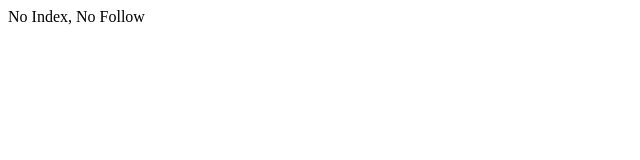
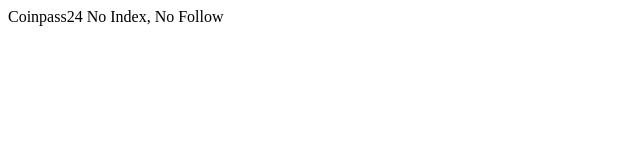
Before and after one commit to coinpass24/coinpass24.github.io, a plain HTML site: page index.html in a window 1280 px wide. Shown: the whole page, without its empty margins (0-640 px from the left). Drawn offline with Linux system fonts and the light colour scheme.

Commit message:
Update index.html

```diff
--- a/index.html
+++ b/index.html
@@ -8,6 +8,6 @@
     <title>Document</title>
 </head>
 <body>
-No Index, No Follow
+Coinpass24 No Index, No Follow
 </body>
 </html>
```
